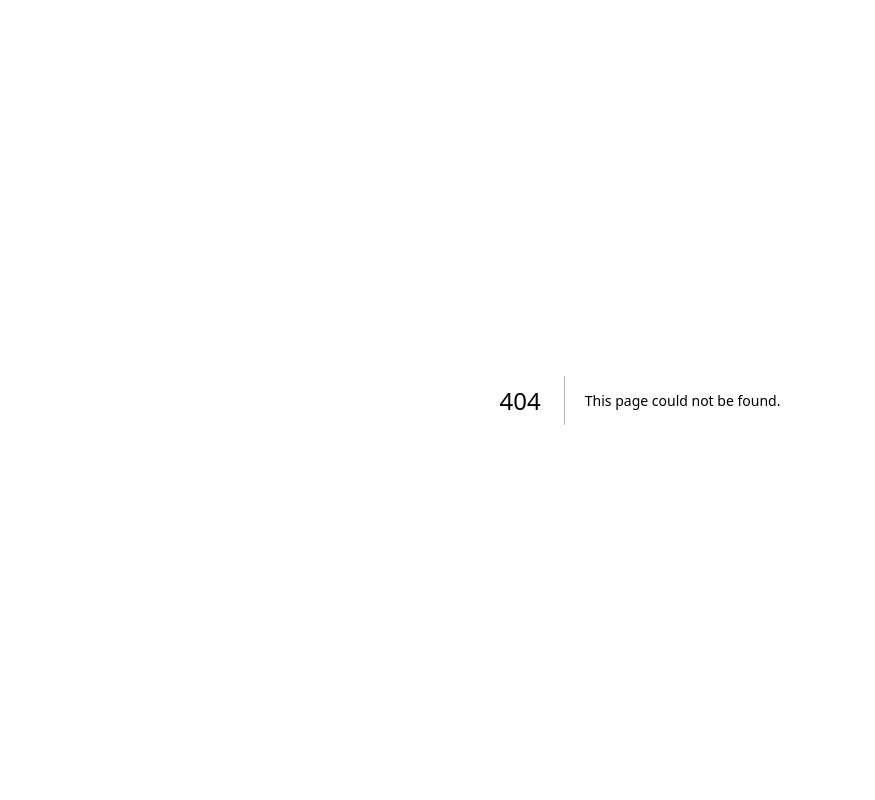
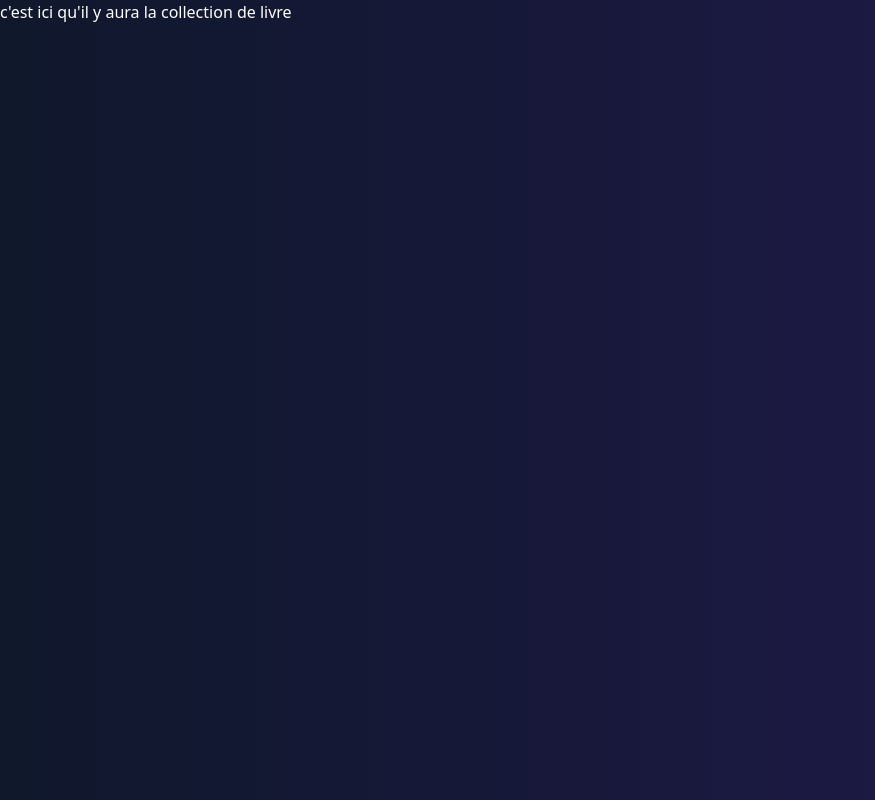
Before and after one commit to EdwinDij/recommendation, a Next.js app in the folder frontend/: page /my-library in a window 1280 px wide. Before the commit this address had no page. Shown: the whole page, without its empty margins (0-875 px from the left). Built offline with nearby package versions, Linux system fonts and the light colour scheme.

Commit message:
ajout de la page profil et library debut de library en cours

```diff
--- /dev/null
+++ b/frontend/app/my-library/page.tsx
@@ -0,0 +1,7 @@
+import React from 'react'
+
+export default function page() {
+  return (
+    <div>c&apos;est ici qu&apos;il y aura la collection de livre</div>
+  )
+}
--- /dev/null
+++ b/frontend/app/profile/page.tsx
@@ -0,0 +1,7 @@
+import React from 'react'
+
+export default function page() {
+  return (
+    <div>c&apos;est ici qu&apos;il y aura la page profil pour editer le profil</div>
+  )
+}
```
